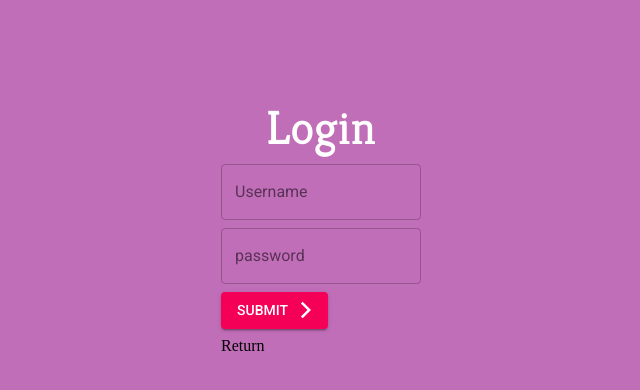
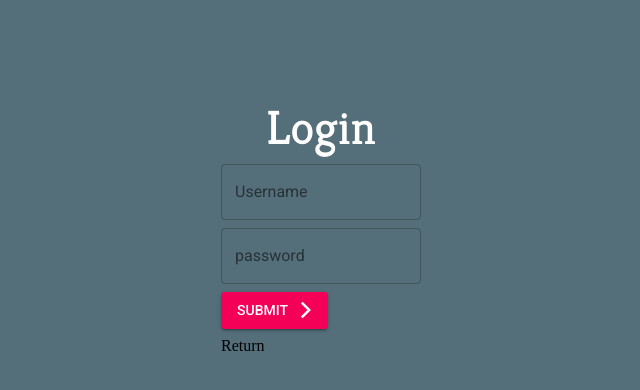
Before and after one commit to marcferraro/waveforming, a React (Create React App) app: page /login in a window 1280 px wide. Shown: the top 390 px of the page, without its empty margins (319-959 px from the left). Built offline with nearby package versions, Linux system fonts and the light colour scheme.

Commit message:
background color changed

```diff
--- a/src/components/login.js
+++ b/src/components/login.js
@@ -17,7 +17,7 @@ const useStyles = makeStyles((theme) => ({
       },
     },
     background: {
-        backgroundColor: '#C16EB9',
+        backgroundColor: '#546e7a',
         width: '100%',
         height: '100%'
     },
```
